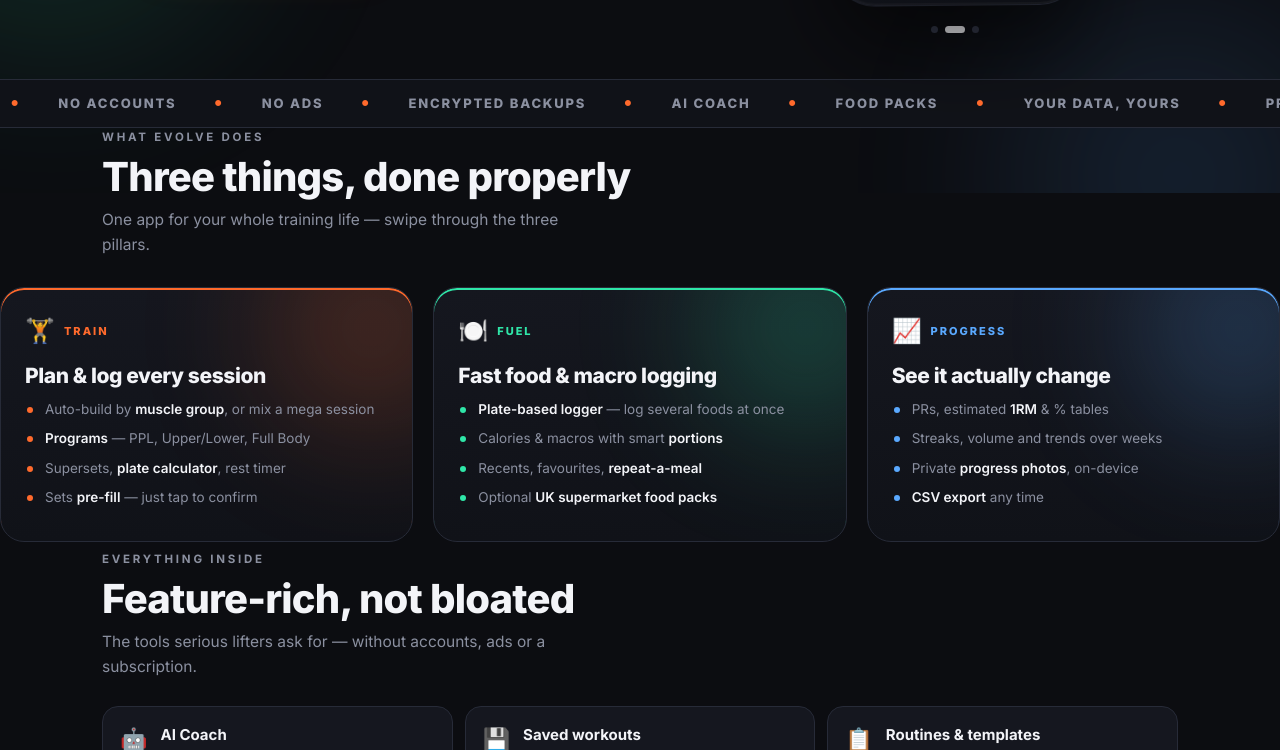
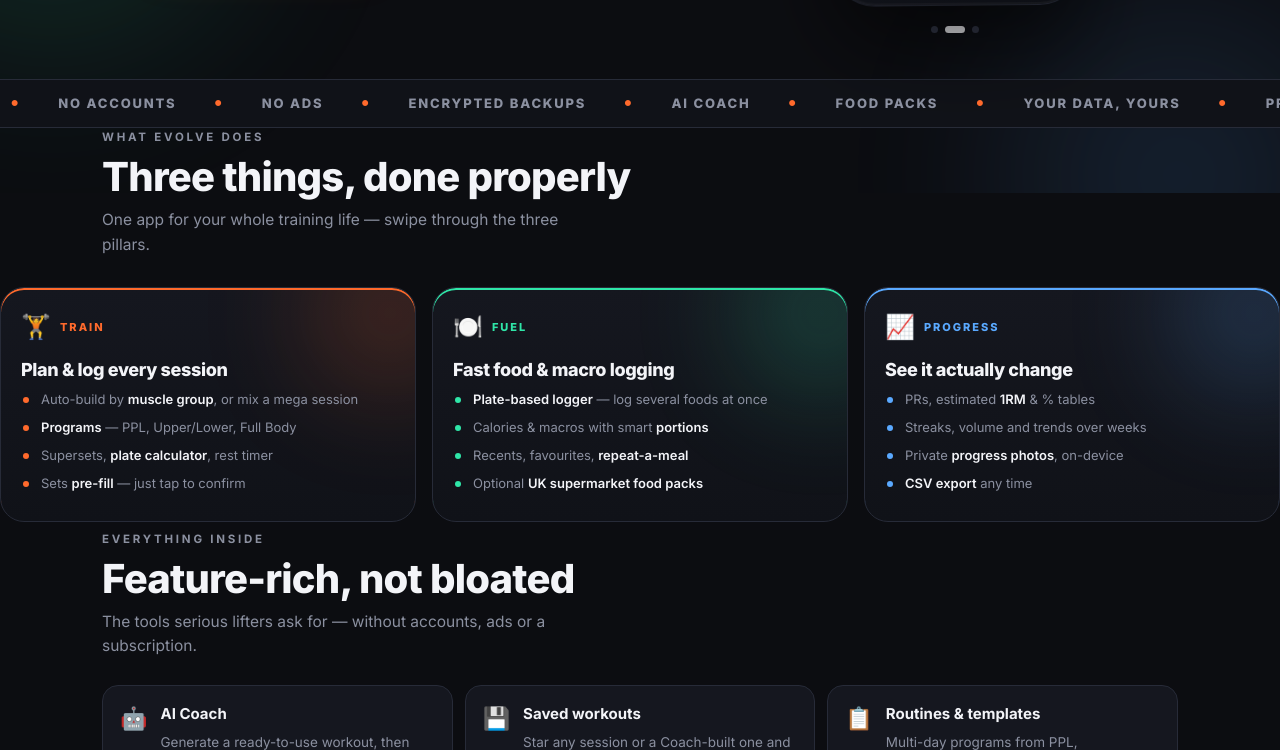
Before and after one commit to Wigglez-sudo/EvolveAppSite, a plain HTML site: page index.html in a window 1280 px wide. Shown: the part 607-1357 px from the top of the page. Drawn offline with Linux system fonts and the light colour scheme.

Commit message:
Add files via upload

```diff
--- a/site.css
+++ b/site.css
@@ -189,12 +189,16 @@
   .rail{
     display:grid;
     grid-template-columns:repeat(3,1fr);
-    gap:20px;
+    gap:16px;
     overflow:visible;
     margin:0;
     padding:4px 0 8px;
+    align-items:start;
   }
-  .pcard{flex:initial;max-width:none;width:auto}
+  .pcard{flex:initial;max-width:none;width:auto;padding:20px}
+  .pcard h3{font-size:18px;margin-bottom:10px}
+  .pcard li{font-size:13px;margin:7px 0}
+  .pcard .glow{width:150px;height:150px;filter:blur(60px);top:-50px;right:-50px}
   .rail-hint{display:none}
 }
 
```
